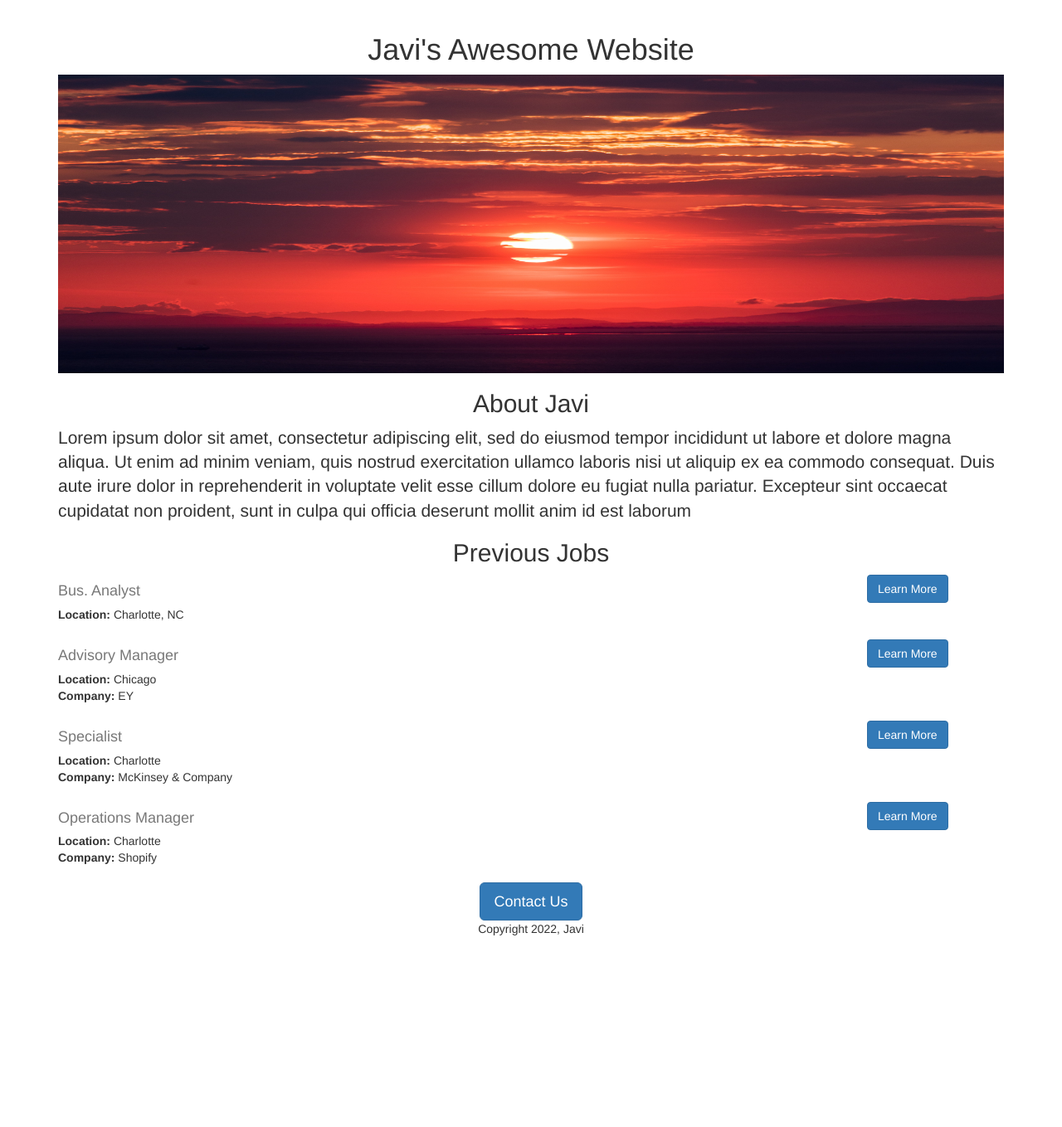
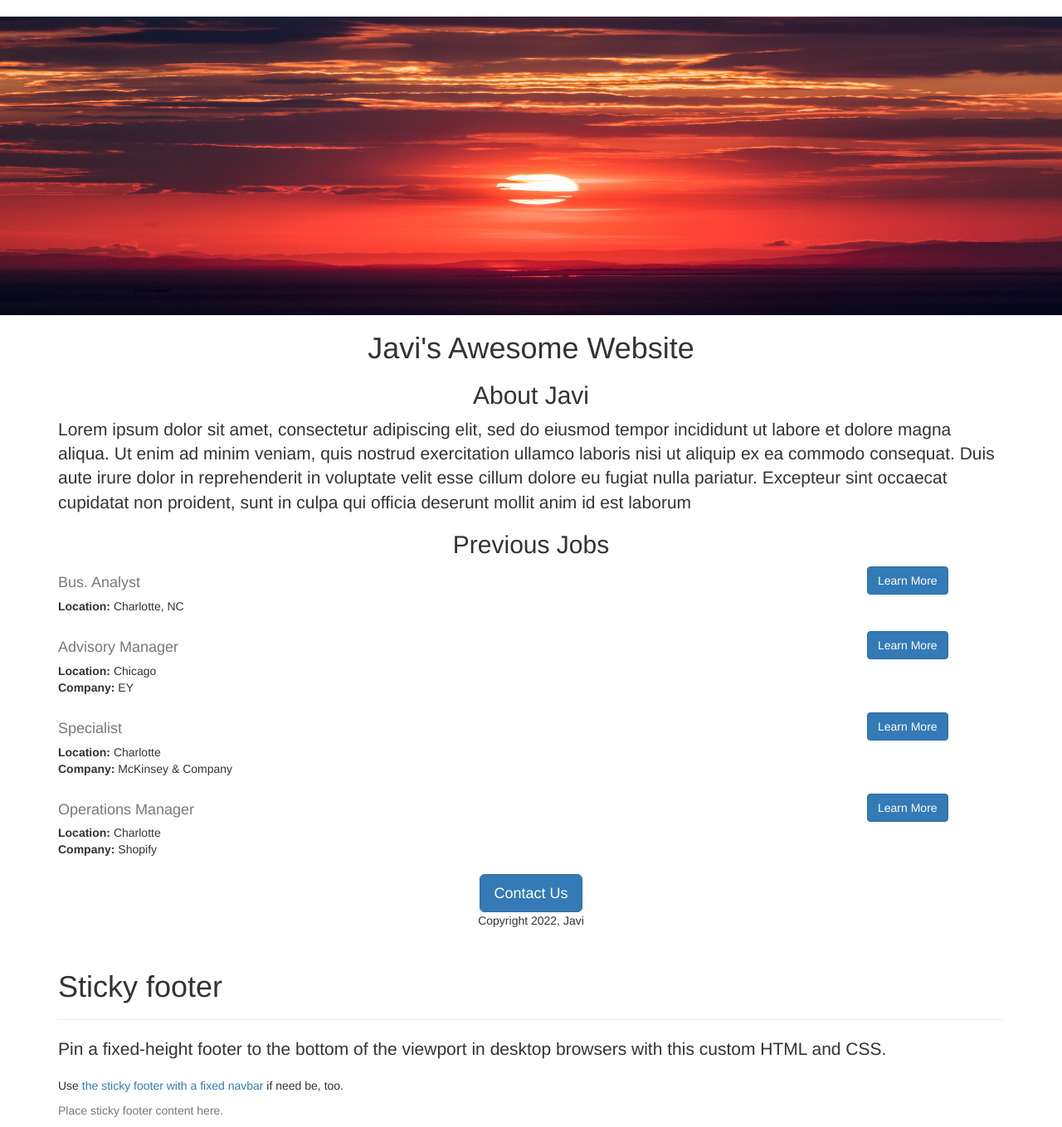
Before and after one commit to javierherrera-dev/My-First-Website-v3, a Flask app: page / in a window 1280 px wide. Shown: the part 52-1411 px from the top of the page at 83% size. Before the commit the page ends 1180 px from the top, so only its background shows below. Run offline with Flask 2, Linux system fonts and the light colour scheme.

Commit message:
Footer and Banner

```diff
--- /dev/null
+++ b/templates/footer.html
@@ -0,0 +1,14 @@
+
+    <div class="container">
+      <div class="page-header">
+        <h1>Sticky footer</h1>
+      </div>
+      <p class="lead">Pin a fixed-height footer to the bottom of the viewport in desktop browsers with this custom HTML and CSS.</p>
+      <p>Use <a href="../sticky-footer-navbar/">the sticky footer with a fixed navbar</a> if need be, too.</p>
+    </div>
+
+    <footer class="footer">
+      <div class="container">
+        <p class="text-muted">Place sticky footer content here.</p>
+      </div>
+    </footer>
--- a/templates/home.html
+++ b/templates/home.html
@@ -15,9 +15,9 @@
     </head>
     <body>
         {% include 'navbar.html' %}
+        <img class="img-fluid" id="banner" src="http://127.0.0.1:5001/static/banner.jpg">
      <div class="container">
        <h1 class="text-center mt-2 mb-4"> Javi's Awesome Website </h1>
-       <img class="img-fluid" id="banner" src="http://127.0.0.1:5001/static/banner.jpg">
        <h2 class="text-center mt-2 mb-4"> About Javi </h2>
        <p class="lead">
         Lorem ipsum dolor sit amet, consectetur adipiscing elit,
@@ -39,5 +39,6 @@
         <p class="mt-4"> Copyright 2022, Javi </p>
        </div>
      </div>
+     {% include 'footer.html' %}
     </body>
 </html>
```
